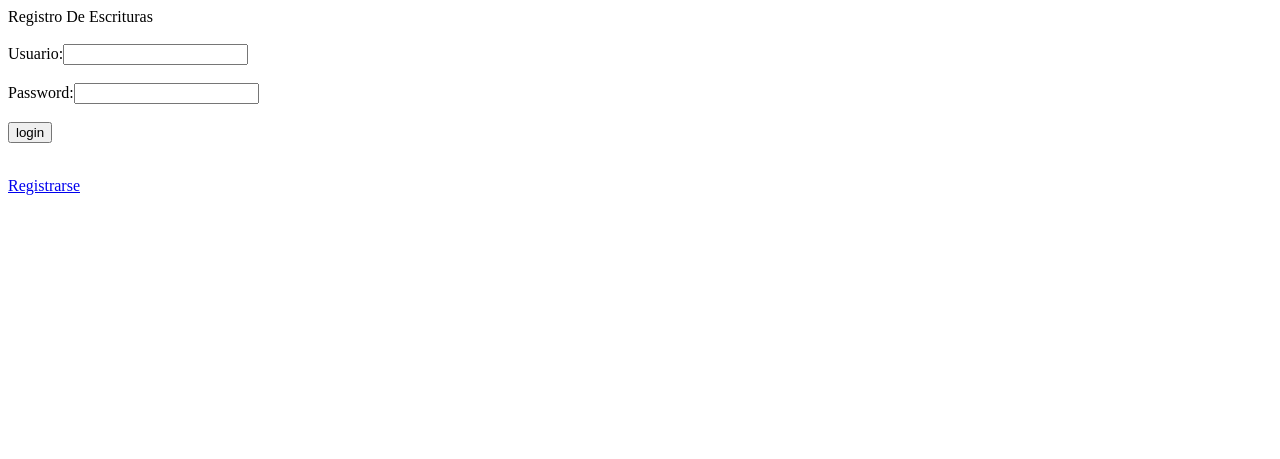
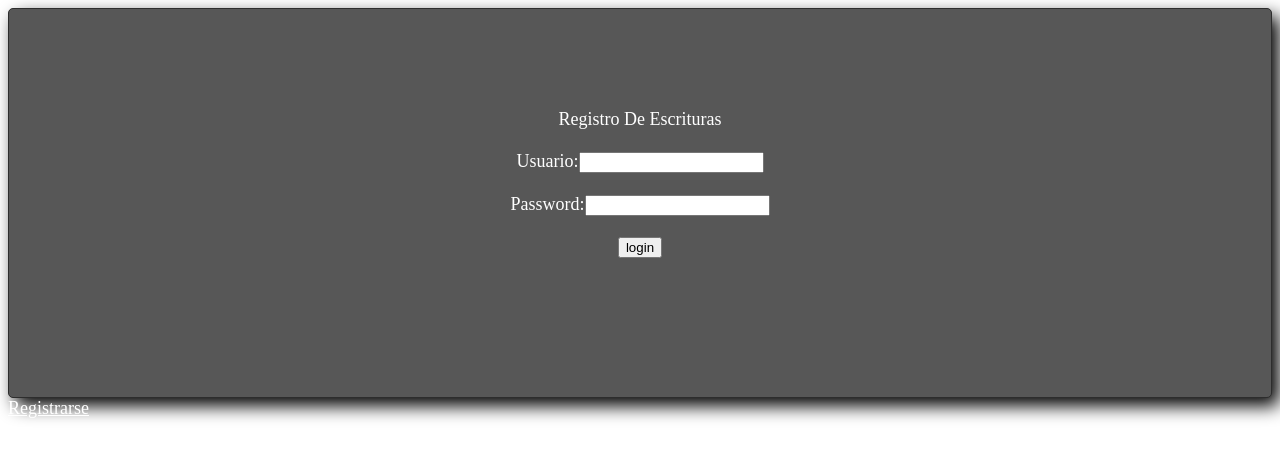
Before and after one commit to andressan95/Administracion-DB, a PHP site: page / in a window 1280 px wide. Shown: the top 459 px of the page. Run offline with PHP 8.4, Linux system fonts and the light colour scheme; data that the repository does not hold is empty.

Commit message:
Editado 02/09/2016

```diff
--- a/index.php
+++ b/index.php
@@ -31,12 +31,24 @@
 		}
 	}
 ?>
+<style type="text/css">
+body{ font-size:18px; color:#FFF; }
+a { color:#FFF}
+.classname { border:solid 1px #2d2d2d;  text-align:center; background:#575757; padding:100px 50px 100px 50px;  -moz-border-radius: 5px;  -webkit-border-radius: 5px; border-radius: 5px;}
+
+/* =Your Generated css
+|||||||||||||||||||||||||||||||||||||||||||||||||||||||||||||||||||||||||||||||*/
+.classname{-moz-box-shadow: 7px  8px  18px  #000000;-webkit-box-shadow: 7px  8px  18px  #000000;box-shadow: 7px  8px  18px  #000000;}
+/* End of Your Generated css
+|||||||||||||||||||||||||||||||||||||||||||||||||||||||||||||||||||||||||||||||*/
+</style>
 <html>
 	<head>
 		<title>Login</title>
 	</head>
 
 	<body>
+            <div class="classname">
             <label>Registro De Escrituras </label>
             <br>
             <br>
@@ -54,8 +66,11 @@
 
 		<div style = "font-size:16px; color:#cc0000;"><?php echo isset($error) ? utf8_decode($error) : '' ; ?></div>
             </section>
+
+            </div>
             <section>
                 <a href="registroUsuario.php">Registrarse</a>
             </section>
+
             </body>
 </html>
```
